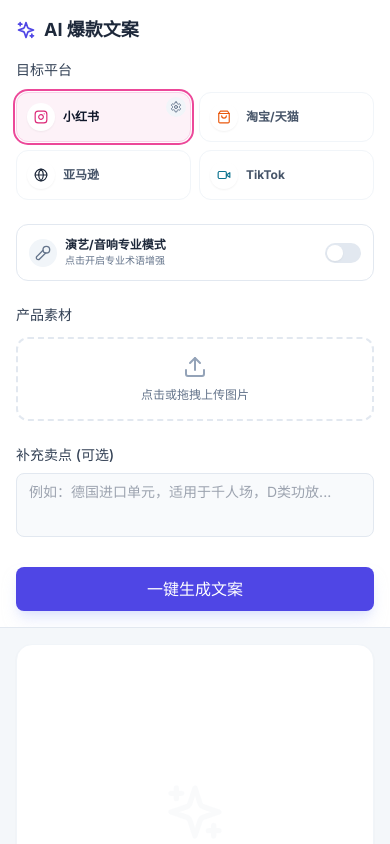
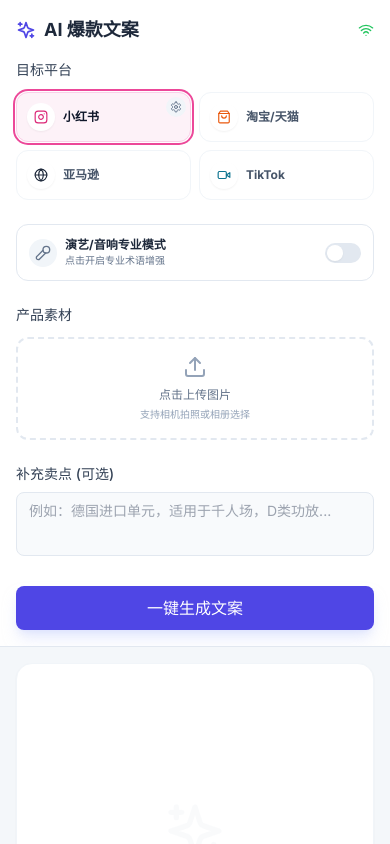
Before and after one commit to Aimsaki/image-to-text, a Next.js app: page / in a window 390 px wide. Shown: the top 844 px of the page. Built offline with nearby package versions, Linux system fonts and the light colour scheme.

Commit message:
Add files via upload

```diff
--- a/src/app/page.tsx
+++ b/src/app/page.tsx
@@ -2,13 +2,41 @@
 
 import { useState, useCallback, useEffect } from 'react'
 import { useDropzone } from 'react-dropzone'
-import { Upload, Sparkles, Copy, Instagram, ShoppingBag, Globe, Video, Mic2, RefreshCw, Settings, Languages } from 'lucide-react'
+import { Upload, Sparkles, Copy, Instagram, ShoppingBag, Globe, Video, Mic2, RefreshCw, Settings, Languages, Wifi, WifiOff } from 'lucide-react'
 
 interface UploadedImage {
   id: string
   preview: string
   base64: string
   file: File
+}
+
+const compressImage = (file: File, maxWidth = 1024, quality = 0.8): Promise<string> => {
+  return new Promise((resolve, reject) => {
+    const canvas = document.createElement('canvas')
+    const ctx = canvas.getContext('2d')
+    const img = new Image()
+
+    img.onload = () => {
+      let { width, height } = img
+
+      if (width > maxWidth) {
+        height = (height * maxWidth) / width
+        width = maxWidth
+      }
+
+      canvas.width = width
+      canvas.height = height
+
+      ctx?.drawImage(img, 0, 0, width, height)
+
+      const compressedBase64 = canvas.toDataURL('image/jpeg', quality).split(',')[1]
+      resolve(compressedBase64)
+    }
+
+    img.onerror = () => reject(new Error('图片加载失败'))
+    img.src = URL.createObjectURL(file)
+  })
 }
 
 interface PlatformConfig {
@@ -78,6 +106,28 @@
   const [showSettings, setShowSettings] = useState(false)
   const [customPrompts, setCustomPrompts] = useState<Record<string, string>>({})
   const [selectedLanguages, setSelectedLanguages] = useState<Record<string, string>>({})
+  const [isOnline, setIsOnline] = useState(true)
+  const [isMobile, setIsMobile] = useState(false)
+
+  useEffect(() => {
+    const checkMobile = () => {
+      setIsMobile(window.innerWidth < 768 || /Android|webOS|iPhone|iPad|iPod|BlackBerry|IEMobile|Opera Mini/i.test(navigator.userAgent))
+    }
+    checkMobile()
+    window.addEventListener('resize', checkMobile)
+
+    const handleOnline = () => setIsOnline(true)
+    const handleOffline = () => setIsOnline(false)
+    window.addEventListener('online', handleOnline)
+    window.addEventListener('offline', handleOffline)
+    setIsOnline(navigator.onLine)
+
+    return () => {
+      window.removeEventListener('resize', checkMobile)
+      window.removeEventListener('online', handleOnline)
+      window.removeEventListener('offline', handleOffline)
+    }
+  }, [])
 
   useEffect(() => {
     if (typeof window !== 'undefined') {
@@ -100,23 +150,40 @@
     }
   }, [])
 
-  const onDrop = useCallback((acceptedFiles: File[]) => {
+  const onDrop = useCallback(async (acceptedFiles: File[]) => {
     setError('')
-    Promise.all(
+    setIsGenerating(true)
+
+    try {
+      const imgs = await Promise.all(
         acceptedFiles.map(async (f, i) => {
-        const base64 = await new Promise<string>((resolve) => {
-          const reader = new FileReader()
-          reader.onload = () => resolve(reader.result as string)
-          reader.readAsDataURL(f)
-        })
+          try {
+            const compressedBase64 = await compressImage(f, 1024, 0.8)
             return {
               id: `${Date.now()}-${i}`,
               preview: URL.createObjectURL(f),
-          base64: base64.split(',')[1],
+              base64: compressedBase64,
               file: f,
             }
+          } catch (e) {
+            console.error('图片压缩失败:', e)
+            return null
+          }
         })
-    ).then((imgs) => setUploadedImages((prev) => [...prev, ...imgs]))
+      )
+
+      const validImgs = imgs.filter((img): img is UploadedImage => img !== null)
+      if (validImgs.length === 0) {
+        setError('图片处理失败，请重试')
+      } else {
+        setUploadedImages((prev) => [...prev, ...validImgs])
+      }
+    } catch (e) {
+      console.error('上传处理错误:', e)
+      setError('图片上传失败，请重试')
+    } finally {
+      setIsGenerating(false)
+    }
   }, [])
 
   const { getRootProps, getInputProps, isDragActive } = useDropzone({
@@ -130,6 +197,11 @@
       return
     }
 
+    if (!isOnline) {
+      setError('网络已断开，请检查网络连接')
+      return
+    }
+
     setIsGenerating(true)
     if (!isRetry) {
       setGeneratedContent('')
@@ -137,10 +209,15 @@
     }
     setError('')
 
+    const timeoutDuration = isMobile ? 120000 : 90000
+    const maxRetries = 2
+    let attemptCount = isRetry ? retryCount : 0
+
+    const attemptRequest = async (attempt: number): Promise<void> => {
+      const controller = new AbortController()
+      const timeoutId = setTimeout(() => controller.abort(), timeoutDuration)
+
       try {
-      const controller = new AbortController()
-      const timeoutId = setTimeout(() => controller.abort(), 90000)
-
         const res = await fetch('/api/generate', {
           method: 'POST',
           headers: { 'Content-Type': 'application/json' },
@@ -181,11 +258,25 @@
           throw new Error('未获取到生成内容')
         }
       } catch (e: any) {
+        clearTimeout(timeoutId)
+
+        if (attempt < maxRetries && (e.name === 'AbortError' || e.message?.includes('fetch'))) {
+          console.log(`自动重试 ${attempt + 1}/${maxRetries}...`)
+          await new Promise(resolve => setTimeout(resolve, 1000))
+          return attemptRequest(attempt + 1)
+        }
+        throw e
+      }
+    }
+
+    try {
+      await attemptRequest(attemptCount)
+    } catch (e: any) {
       console.error('生成错误:', e)
       let errorMessage = '生成失败，请重试'
 
       if (e.name === 'AbortError') {
-        errorMessage = '请求超时，请点击重试'
+        errorMessage = isMobile ? '网络较慢，请求超时。建议切换WiFi后重试' : '请求超时，请点击重试'
       } else if (e.message?.includes('fetch failed') || e.message?.includes('Failed to fetch')) {
         errorMessage = '网络连接失败，请检查网络后重试'
       } else if (e.message?.includes('NetworkError')) {
@@ -237,9 +328,19 @@
 
   return (
     <div className="flex flex-col lg:grid lg:grid-cols-12 min-h-screen bg-slate-50">
-      <div className="w-full lg:col-span-4 bg-white border-b lg:border-r border-slate-200 p-4 sm:p-6 overflow-y-auto shrink-0">
+      {!isOnline && (
+        <div className="fixed top-0 left-0 right-0 bg-red-500 text-white text-center py-2 text-sm z-50 flex items-center justify-center gap-2">
+          <WifiOff className="w-4 h-4" />
+          网络已断开，请检查网络连接
+        </div>
+      )}
+
+      <div className={`w-full lg:col-span-4 bg-white border-b lg:border-r border-slate-200 p-4 sm:p-6 overflow-y-auto shrink-0 ${!isOnline ? 'mt-8' : ''}`}>
         <h2 className="font-bold text-lg sm:text-xl mb-4 sm:mb-6 flex items-center gap-2 text-slate-800">
           <Sparkles className="text-indigo-600 w-5 h-5" /> AI 爆款文案
+          {isMobile && isOnline && (
+            <Wifi className="w-4 h-4 text-green-500 ml-auto" />
+          )}
         </h2>
 
         <div className="space-y-6 sm:space-y-8">
@@ -296,10 +397,11 @@
 
           <div>
             <label className="mb-3 block text-sm font-medium text-slate-700">产品素材</label>
-            <div {...getRootProps()} className={`border-2 border-dashed rounded-xl p-4 sm:p-6 text-center cursor-pointer transition-all ${isDragActive ? 'border-indigo-500 bg-indigo-50' : 'border-slate-200 hover:border-indigo-400 hover:bg-slate-50'}`}>
-              <input {...getInputProps()} />
+            <div {...getRootProps()} className={`border-2 border-dashed rounded-xl p-4 sm:p-6 text-center cursor-pointer transition-all touch-manipulation ${isDragActive ? 'border-indigo-500 bg-indigo-50' : 'border-slate-200 hover:border-indigo-400 hover:bg-slate-50 active:bg-slate-100'}`}>
+              <input {...getInputProps()} capture="environment" />
               <Upload className="w-6 h-6 sm:w-8 sm:h-8 text-slate-400 mx-auto mb-2" />
-              <p className="text-xs sm:text-sm text-slate-500">点击或拖拽上传图片</p>
+              <p className="text-xs sm:text-sm text-slate-500">{isMobile ? '点击上传图片' : '点击或拖拽上传图片'}</p>
+              {isMobile && <p className="text-[10px] text-slate-400 mt-1">支持相机拍照或相册选择</p>}
             </div>
             {uploadedImages.length > 0 && (
               <div className="grid grid-cols-4 gap-2 mt-3">
@@ -308,7 +410,7 @@
                     <img src={img.preview} alt="preview" className="w-full h-14 sm:h-16 object-cover rounded-lg border border-slate-100 shadow-sm" />
                     <button
                       onClick={(e) => { e.stopPropagation(); setUploadedImages((prev) => prev.filter((i) => i.id !== img.id)); setError('') }}
-                      className="absolute -top-1 -right-1 w-5 h-5 bg-red-500 text-white rounded-full flex items-center justify-center text-xs opacity-0 group-hover:opacity-100 transition-opacity"
+                      className="absolute -top-1 -right-1 w-5 h-5 bg-red-500 text-white rounded-full flex items-center justify-center text-xs opacity-0 group-hover:opacity-100 transition-opacity touch-manipulation"
                     >×</button>
                   </div>
                 ))}
@@ -372,12 +474,24 @@
 
             {!isGenerating && generatedContent ? (
               <>
-                <div className="prose prose-sm sm:prose-lg max-w-none whitespace-pre-wrap text-slate-700 font-medium leading-relaxed">
+                <div className="prose prose-sm sm:prose-lg max-w-none whitespace-pre-wrap text-slate-700 font-medium leading-relaxed pr-16 sm:pr-20">
                   {generatedContent}
                 </div>
                 <button
-                  onClick={() => { navigator.clipboard.writeText(generatedContent); alert('已复制') }}
-                  className="absolute top-4 right-4 sm:top-6 sm:right-6 px-3 py-1.5 sm:px-4 sm:py-2 text-sm border border-slate-200 rounded-lg hover:bg-slate-50 transition-colors flex items-center gap-2"
+                  onClick={() => {
+                    navigator.clipboard.writeText(generatedContent)
+                    if (isMobile) {
+                      const btn = document.getElementById('copy-btn')
+                      if (btn) btn.textContent = '已复制!'
+                      setTimeout(() => {
+                        if (btn) btn.innerHTML = '<svg class="w-4 h-4" fill="none" stroke="currentColor" viewBox="0 0 24 24"><path stroke-linecap="round" stroke-linejoin="round" stroke-width="2" d="M8 16H6a2 2 0 01-2-2V6a2 2 0 012-2h8a2 2 0 012 2v2m-6 12h8a2 2 0 002-2v-8a2 2 0 00-2-2h-8a2 2 0 00-2 2v8a2 2 0 002 2z"></path></svg> 复制'
+                      }, 1500)
+                    } else {
+                      alert('已复制')
+                    }
+                  }}
+                  id="copy-btn"
+                  className="absolute top-4 right-4 sm:top-6 sm:right-6 px-3 py-1.5 sm:px-4 sm:py-2 text-sm border border-slate-200 rounded-lg hover:bg-slate-50 active:bg-slate-100 transition-colors flex items-center gap-2 touch-manipulation"
                 >
                   <Copy className="w-3.5 h-3.5 sm:w-4 sm:h-4" /> 复制
                 </button>
```
Lines whose indentation alone changed are shown as unchanged.
